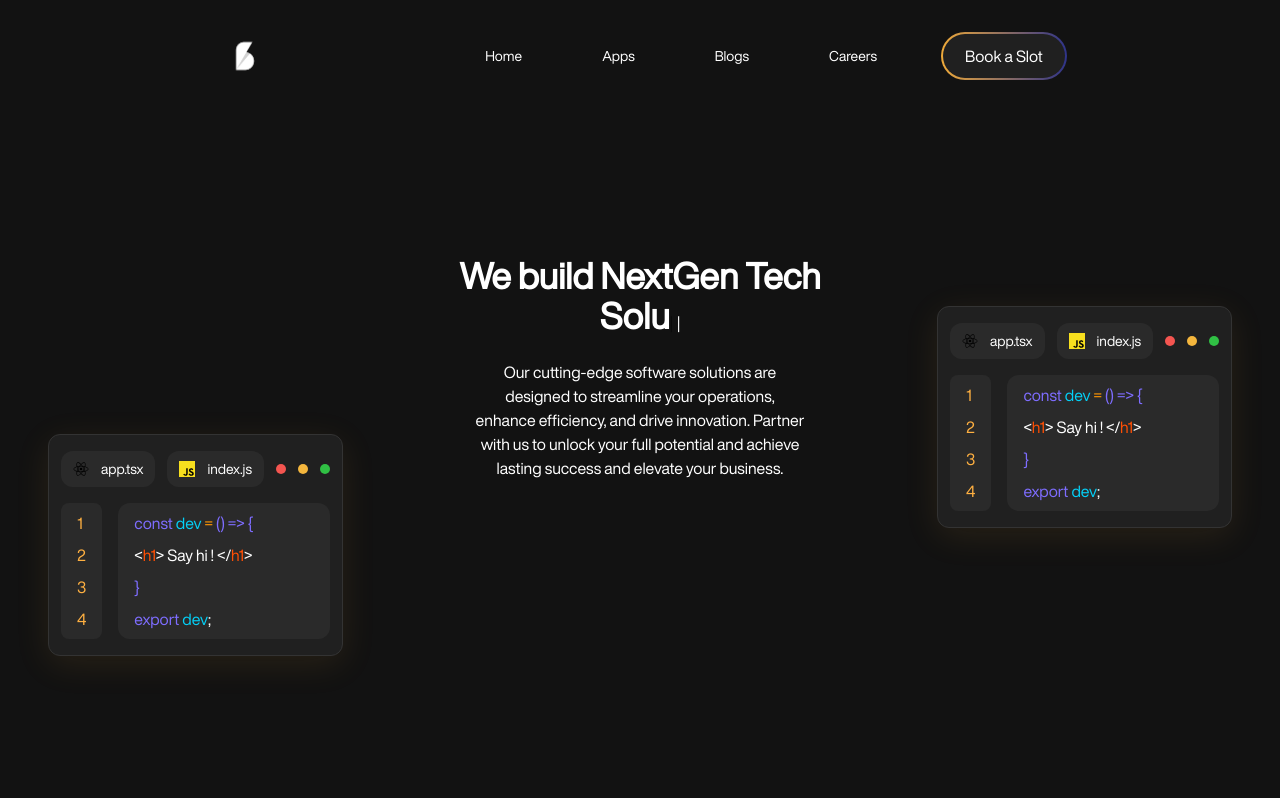
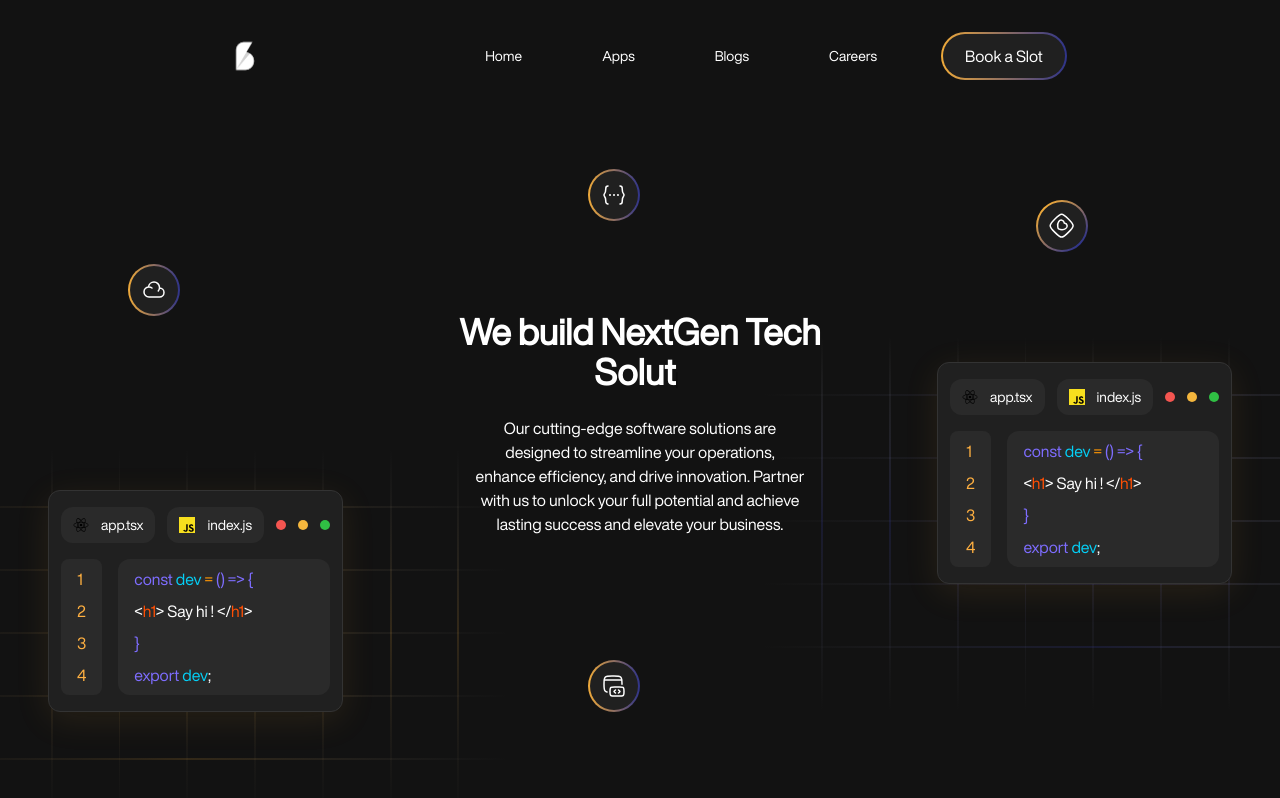
Before and after one commit to Blemense-Technologies/blemense-technologies, a Next.js app: page / in a window 1280 px wide. Shown: the top 798 px of the page. Built offline with nearby package versions, Linux system fonts and the light colour scheme.

Commit message:
Icons and Grid Svgs added with responsive styling

```diff
--- a/src/components/hero.tsx
+++ b/src/components/hero.tsx
@@ -2,6 +2,41 @@
 import React from 'react'
 import Typed from "typed.js"
 import CodeSnippet from './code-snippet'
+import Image from 'next/image';
+import GridPrimary from '../../public/Grid - 1.svg'
+import GridSecondary from '../../public/Grid - 2.svg'
+import GradientIcon from './gradientIcon';
+
+const CodeIcon = (props: React.SVGProps<SVGSVGElement>) => (
+  <svg xmlns="http://www.w3.org/2000/svg" viewBox="0 0 24 24" width={24} height={24} color={"#ffffff"} fill={"none"} {...props}>
+    <path d="M7.99994 12H8.00891M11.9955 12H12.0044M15.991 12H15.9999" stroke="currentColor" strokeWidth="2" strokeLinecap="round" strokeLinejoin="round" />
+    <path d="M18 21C19.2322 21 20.231 19.8487 20.231 18.4286C20.231 16.1808 20.1312 14.6864 21.6733 12.9091C22.1089 12.407 22.1089 11.5929 21.6733 11.0908C20.1312 9.31353 20.231 7.81914 20.231 5.57141C20.231 4.15125 19.2322 2.99998 18 2.99998" stroke="currentColor" strokeWidth="1.5" strokeLinecap="round" strokeLinejoin="round" />
+    <path d="M6 21C4.76784 21 3.76897 19.8487 3.76897 18.4286C3.76897 16.1808 3.86877 14.6864 2.32673 12.9091C1.89109 12.407 1.89109 11.5929 2.32673 11.0908C3.83496 9.35249 3.76897 7.8399 3.76897 5.57141C3.76897 4.15125 4.76784 2.99998 6 2.99998" stroke="currentColor" strokeWidth="1.5" strokeLinecap="round" strokeLinejoin="round" />
+  </svg>
+);
+
+const CloudIcon = (props: React.SVGProps<SVGSVGElement>) => (
+  <svg xmlns="http://www.w3.org/2000/svg" viewBox="0 0 24 24" width={24} height={24} color={"#ffffff"} fill={"none"} {...props}>
+    <path d="M17.4776 10.0001C17.485 10 17.4925 10 17.5 10C19.9853 10 22 12.0147 22 14.5C22 16.9853 19.9853 19 17.5 19H7C4.23858 19 2 16.7614 2 14C2 11.4003 3.98398 9.26407 6.52042 9.0227M17.4776 10.0001C17.4924 9.83536 17.5 9.66856 17.5 9.5C17.5 6.46243 15.0376 4 12 4C9.12324 4 6.76233 6.20862 6.52042 9.0227M17.4776 10.0001C17.3753 11.1345 16.9286 12.1696 16.2428 13M6.52042 9.0227C6.67826 9.00768 6.83823 9 7 9C8.12582 9 9.16474 9.37209 10.0005 10" stroke="currentColor" strokeWidth="1.5" strokeLinecap="round" strokeLinejoin="round" />
+  </svg>
+);
+
+const WebDesign02Icon = (props: React.SVGProps<SVGSVGElement>) => (
+  <svg xmlns="http://www.w3.org/2000/svg" viewBox="0 0 24 24" width={24} height={24} color={"#ffffff"} fill={"none"} {...props}>
+    <path d="M20 10.128C20 6.29644 20 4.38064 18.8284 3.19032C17.6569 2 15.7712 2 12 2H10C6.22876 2 4.34315 2 3.17157 3.19032C2 4.38064 2 6.29644 2 10.128C2 13.9596 2 15.8754 3.17157 17.0657C3.64118 17.5428 4.2255 17.8287 5 18" stroke="currentColor" strokeWidth="1.5" strokeLinecap="round" />
+    <path d="M22 17.5C22 15.6251 22 14.6877 21.5225 14.0305C21.3683 13.8183 21.1817 13.6317 20.9695 13.4775C20.3123 13 19.3749 13 17.5 13H12.5C10.6251 13 9.6877 13 9.03054 13.4775C8.8183 13.6317 8.63166 13.8183 8.47746 14.0305C8 14.6877 8 15.6251 8 17.5C8 19.3749 8 20.3123 8.47746 20.9695C8.63166 21.1817 8.8183 21.3683 9.03054 21.5225C9.6877 22 10.6251 22 12.5 22H17.5C19.3749 22 20.3123 22 20.9695 21.5225C21.1817 21.3683 21.3683 21.1817 21.5225 20.9695C22 20.3123 22 19.3749 22 17.5Z" stroke="currentColor" strokeWidth="1.5" />
+    <path d="M16.5 16L17.4199 16.7929C17.8066 17.1262 18 17.2929 18 17.5C18 17.7071 17.8066 17.8738 17.4199 18.2071L16.5 19" stroke="currentColor" strokeWidth="1.5" strokeLinecap="round" strokeLinejoin="round" />
+    <path d="M13.5 16L12.5801 16.7929C12.1934 17.1262 12 17.2929 12 17.5C12 17.7071 12.1934 17.8738 12.5801 18.2071L13.5 19" stroke="currentColor" strokeWidth="1.5" strokeLinecap="round" strokeLinejoin="round" />
+    <path d="M2.5 6H19.5" stroke="currentColor" strokeWidth="1.5" strokeLinecap="round" strokeLinejoin="round" />
+  </svg>
+);
+
+const FavouriteSquareIcon = (props: React.SVGProps<SVGSVGElement>) => (
+  <svg xmlns="http://www.w3.org/2000/svg" viewBox="0 0 24 24" width={24} height={24} color={"#ffffff"} fill={"none"} {...props}>
+    <path d="M7.76872 7.99708C9.10954 7.17461 10.2798 7.50606 10.9828 8.03401C11.2711 8.25048 11.4152 8.35871 11.5 8.35871C11.5848 8.35871 11.7289 8.25048 12.0172 8.03401C12.7202 7.50606 13.8905 7.17461 15.2313 7.99708C16.991 9.07647 17.3891 12.6374 13.3302 15.6417C12.5571 16.2139 12.1706 16.5 11.5 16.5C10.8294 16.5 10.4429 16.2139 9.66976 15.6417C5.61086 12.6374 6.00903 9.07647 7.76872 7.99708Z" stroke="currentColor" strokeWidth="1.5" strokeLinecap="round" />
+    <path d="M2 12C2 7.52166 2 5.28249 3.39124 3.89124C4.78249 2.5 7.02166 2.5 11.5 2.5C15.9783 2.5 18.2175 2.5 19.6088 3.89124C21 5.28249 21 7.52166 21 12C21 16.4783 21 18.7175 19.6088 20.1088C18.2175 21.5 15.9783 21.5 11.5 21.5C7.02166 21.5 4.78249 21.5 3.39124 20.1088C2 18.7175 2 16.4783 2 12Z" stroke="currentColor" strokeWidth="1.5" strokeLinejoin="round" />
+  </svg>
+);
 
 export default function Hero() {
   const heroTitle = React.useRef(null);
@@ -25,7 +60,7 @@ export default function Hero() {
   }, []);
 
   return (
-    <div className='relative h-screen w-full'>
+    <div className='relative h-screen w-full overflow-hidden my-14'>
       <div className='w-full lg:w-fit absolute top-[16rem] left-1/2 transform -translate-x-1/2 -translate-y-1/2'>
         <div className='w-fit lg:w-2/3 text-center mx-auto'>
           <span className='text-white text-xl lg:text-4xl font-bold' ref={heroTitle}></span>
@@ -37,8 +72,42 @@ export default function Hero() {
           <p className='text-xs px-12 lg:text-base text-white font-light mt-6'>Our cutting-edge software solutions are designed to streamline your operations, enhance efficiency, and drive innovation. Partner with us to unlock your full potential and achieve lasting success and elevate your business.</p>
         </div>
       </div>
-      <CodeSnippet classes='absolute bottom-0 w-fit mx-auto lg:mx-0 lg:bottom-64 lg:left-12 md:left-16 2xl:bottom-64 2xl:left-36' />
-      <CodeSnippet classes='hidden lg:block absolute bottom-96 lg:right-12 2xl:right-36 md:right-16' />
+      <div>
+        <CodeSnippet classes='absolute z-[10] bottom-0 w-fit mx-auto lg:mx-0 lg:bottom-64 lg:left-12 md:left-16 2xl:bottom-64 2xl:left-36' />
+        <Image
+          src={GridPrimary}
+          height={500}
+          width={500}
+          className='absolute -left-36 bottom-36 -z-[10] h-fit w-fit'
+          alt='grid_primary'
+        />
+      </div>
+      <div>
+        <CodeSnippet classes='hidden lg:block absolute z-[10] bottom-96 lg:right-12 2xl:right-36 md:right-16' />
+        <Image
+          src={GridSecondary}
+          height={500}
+          width={500}
+          className='absolute -right-36 bottom-64 -z-[10] h-fit w-fit'
+          alt='grid_secondary'
+        />
+      </div>
+
+      {/* Floating Icons */}
+      <div className='hidden lg:block md:block xl:block 2xl:block'>
+        <div className='absolute lg:top-[6rem] lg:left-[8rem] 2xl:top-[12rem] 2xl:left-[16rem]'>
+          <GradientIcon icon={<CloudIcon />} />
+        </div>
+        <div className='absolute lg:top-[1px] lg:right-1/2 2xl:top-[1rem] 2xl:right-1/2'>
+          <GradientIcon icon={<CodeIcon />} />
+        </div>
+        <div className='absolute lg:bottom-[16rem] lg:right-1/2 2xl:bottom-[16rem] 2xl:right-[48rem]'>
+          <GradientIcon icon={<WebDesign02Icon />} />
+        </div>
+        <div className='absolute lg:top-[2rem] lg:right-[12rem] 2xl:top-[8rem] 2xl:right-[24rem] transform rotate-45'>
+          <GradientIcon icon={<FavouriteSquareIcon />} />
+        </div>
+      </div>
     </div>
   )
 }
```
